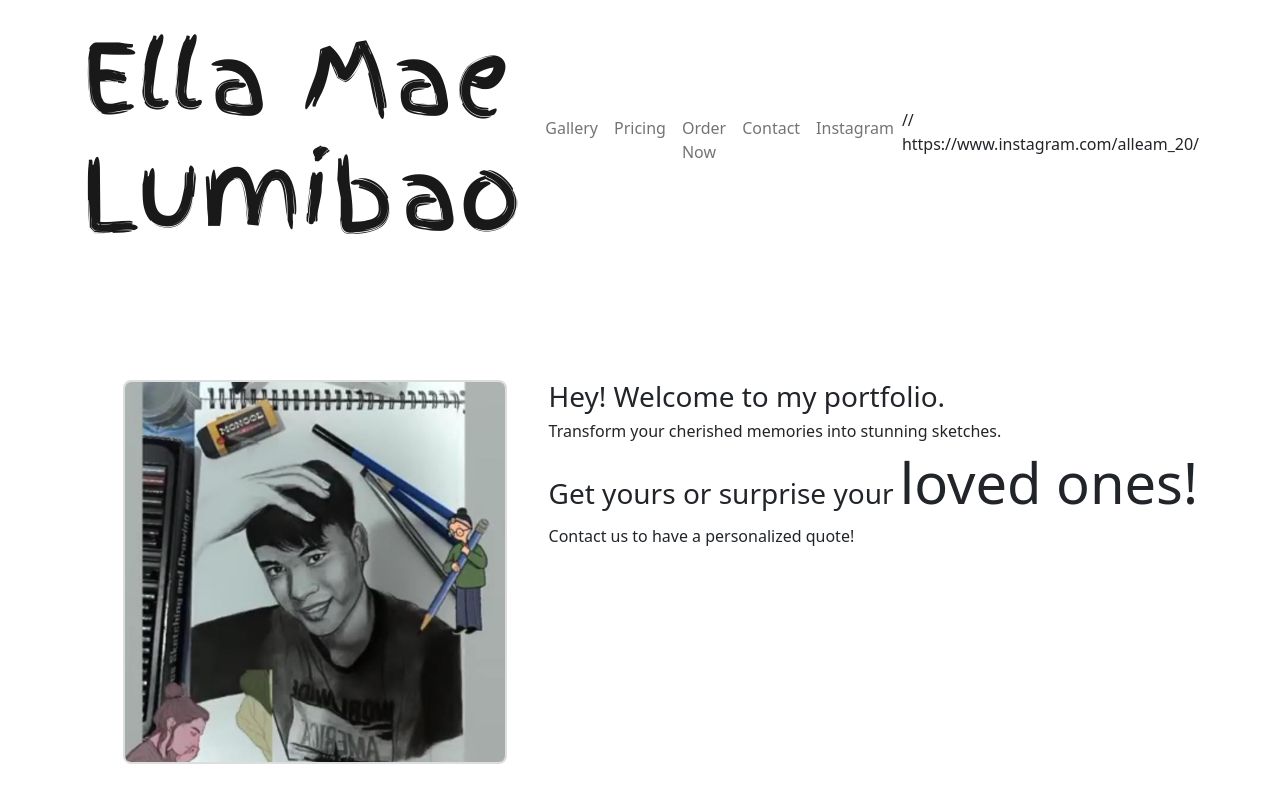
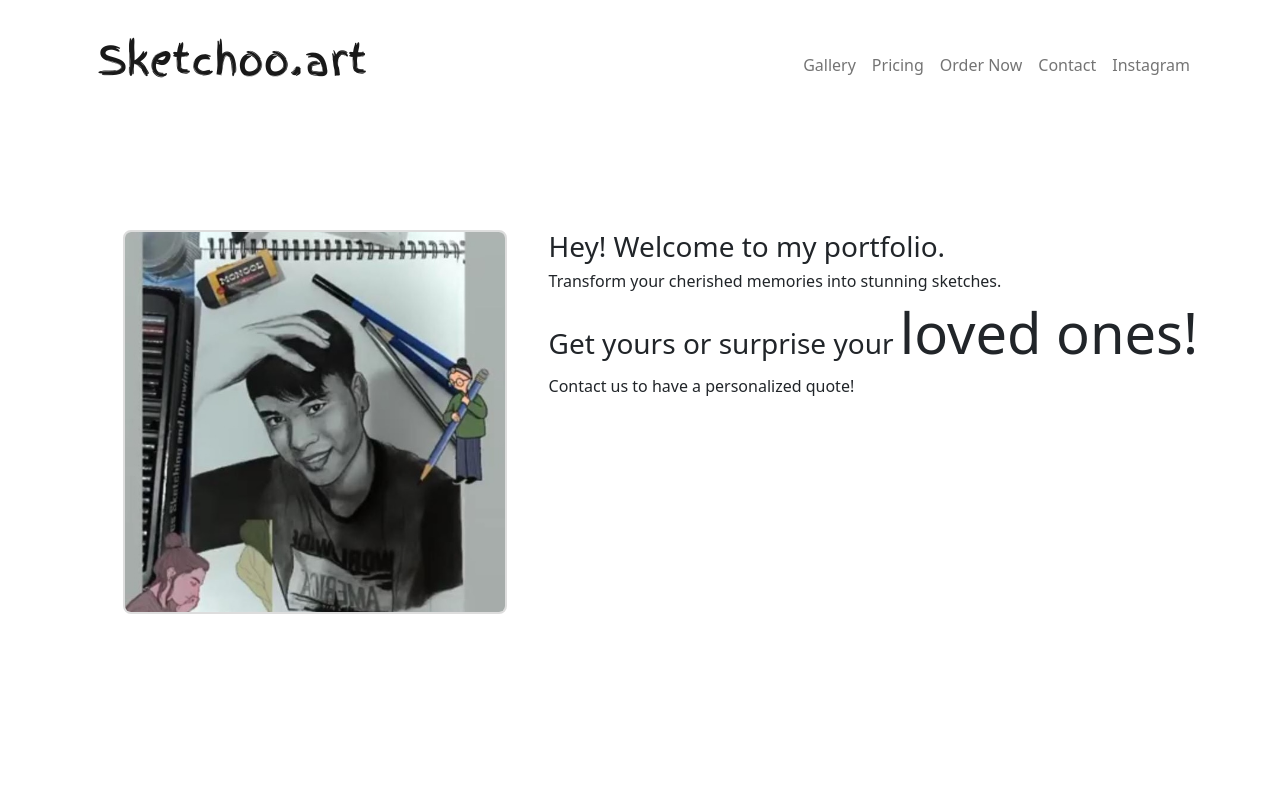
Before and after one commit to rjbabu1309/artgallery, a React (Create React App) app: page / in a window 1280 px wide. Shown: the top 802 px of the page. Built offline with nearby package versions, Linux system fonts and the light colour scheme.

Commit message:
new changes

```diff
--- a/src/components/pages/Contact.js
+++ b/src/components/pages/Contact.js
@@ -4,9 +4,8 @@ import { Col, Form, Row } from "react-bootstrap";
 const Contact = () => {
     return (
         <div className='customContainer' style={{ display: "flex", justifyContent: "space-around" }}>
-            <img className='animation' style={{ width: "40%" }} src="art.jpg" alt="" />
             <div style={{ width: "40%",}}>
-                <h2>Get in Touch</h2>
+                <h3>Get in Touch, have exiting quotes!</h3>
                 <Form>
                     <Row className="mb-3">
                         <h5>Name</h5>
--- a/src/components/partials/header/Header.js
+++ b/src/components/partials/header/Header.js
@@ -1,13 +1,28 @@
-import { Container, Nav, Navbar} from "react-bootstrap";
+import { Container, Nav, Navbar } from "react-bootstrap";
 import { Link } from "react-router-dom";
+import React, { useState, useEffect } from "react";
 import './Header.css'
 const Header = () => {
+
+  const [isScrolled, setIsScrolled] = useState(false);
+
+  const handleScroll = () => {
+    const scrollTop = window.scrollY;
+    setIsScrolled(scrollTop > 10);
+  };
+
+  useEffect(() => {
+    window.addEventListener("scroll", handleScroll);
+
+    return () => {
+      window.removeEventListener("scroll", handleScroll);
+    };
+  }, []);
 
   return (
     <Navbar sticky='top' collapseOnSelect expand="lg" bg="white" variant="light" >
       <Container>
-  {/* <Navbar.Brand ><Link to='/'><img className='logo' src="logo.jpg" alt="" /></Link></Navbar.Brand> */}
-  <Navbar.Brand as={Link} to='/' > <h1  className="font-Finger-Paint font96">Ella Mae<br/>Lumibao</h1></Navbar.Brand>
+        <Navbar.Brand as={Link} to='/' > <h1 className={`font-Finger-Paint navbar ${isScrolled ? "scrolled" : ""}`}>Sketchoo.art</h1></Navbar.Brand>
 
         <Navbar.Toggle aria-controls="responsive-navbar-nav" />
         <Navbar.Collapse id="responsive-navbar-nav" className='justify-content-end'>
@@ -16,11 +31,7 @@ const Header = () => {
             <Nav.Link as={Link} to="/pricing">Pricing</Nav.Link>
             <Nav.Link as={Link} to='/order'>Order Now</Nav.Link>
             <Nav.Link as={Link} to='/contact'>Contact</Nav.Link>
-      <Nav.Link href='#' target='_blank'>Instagram</Nav.Link>
-//     https://www.instagram.com/alleam_20/
-      {/* <Nav.Link eventKey={2} href="#memes">
-        Dank memes
-      </Nav.Link> */}
+            <Nav.Link href='https://www.instagram.com/alleam_20/' target='_blank'>Instagram</Nav.Link>
           </Nav>
         </Navbar.Collapse>
       </Container>
```
Lines whose indentation alone changed are shown as unchanged.
